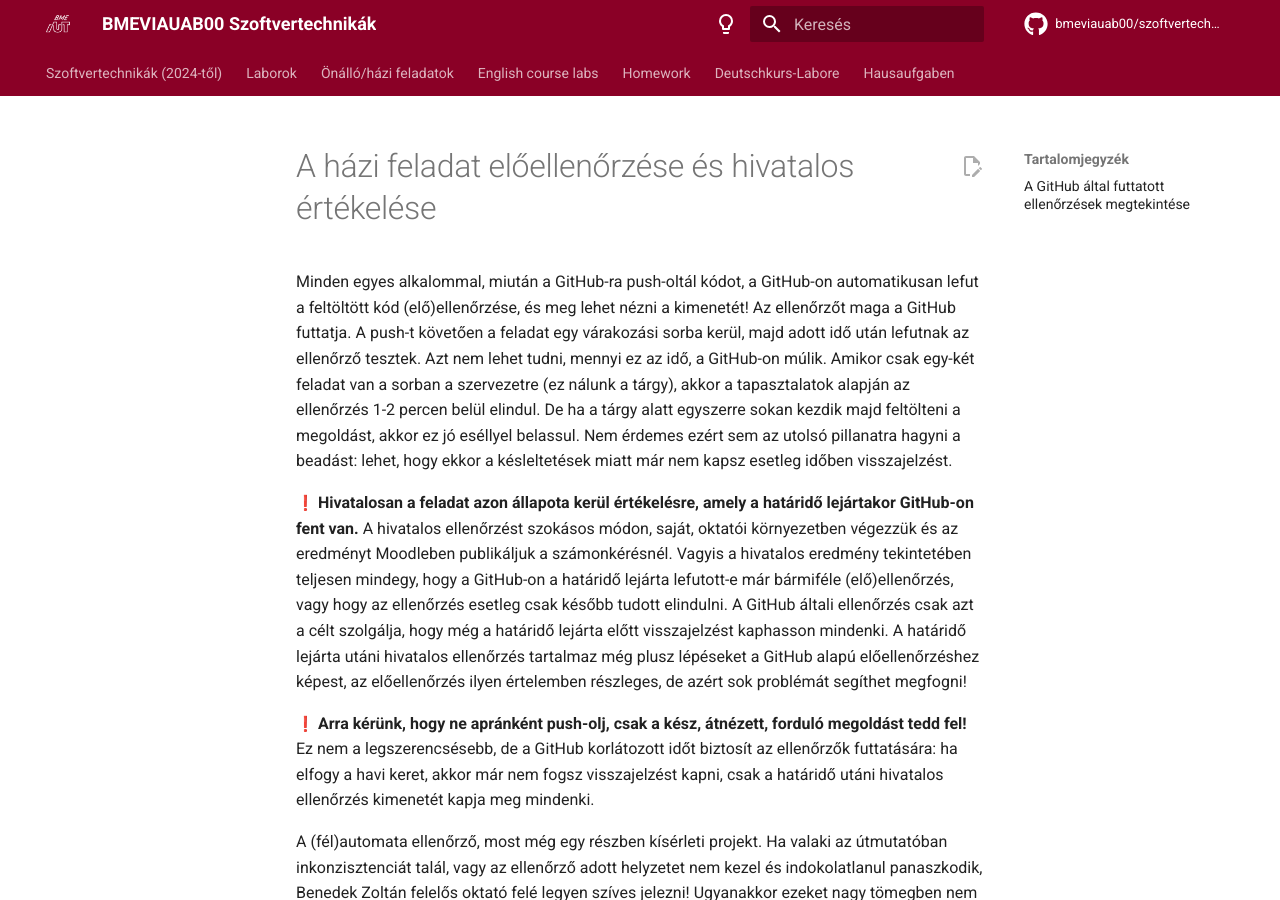
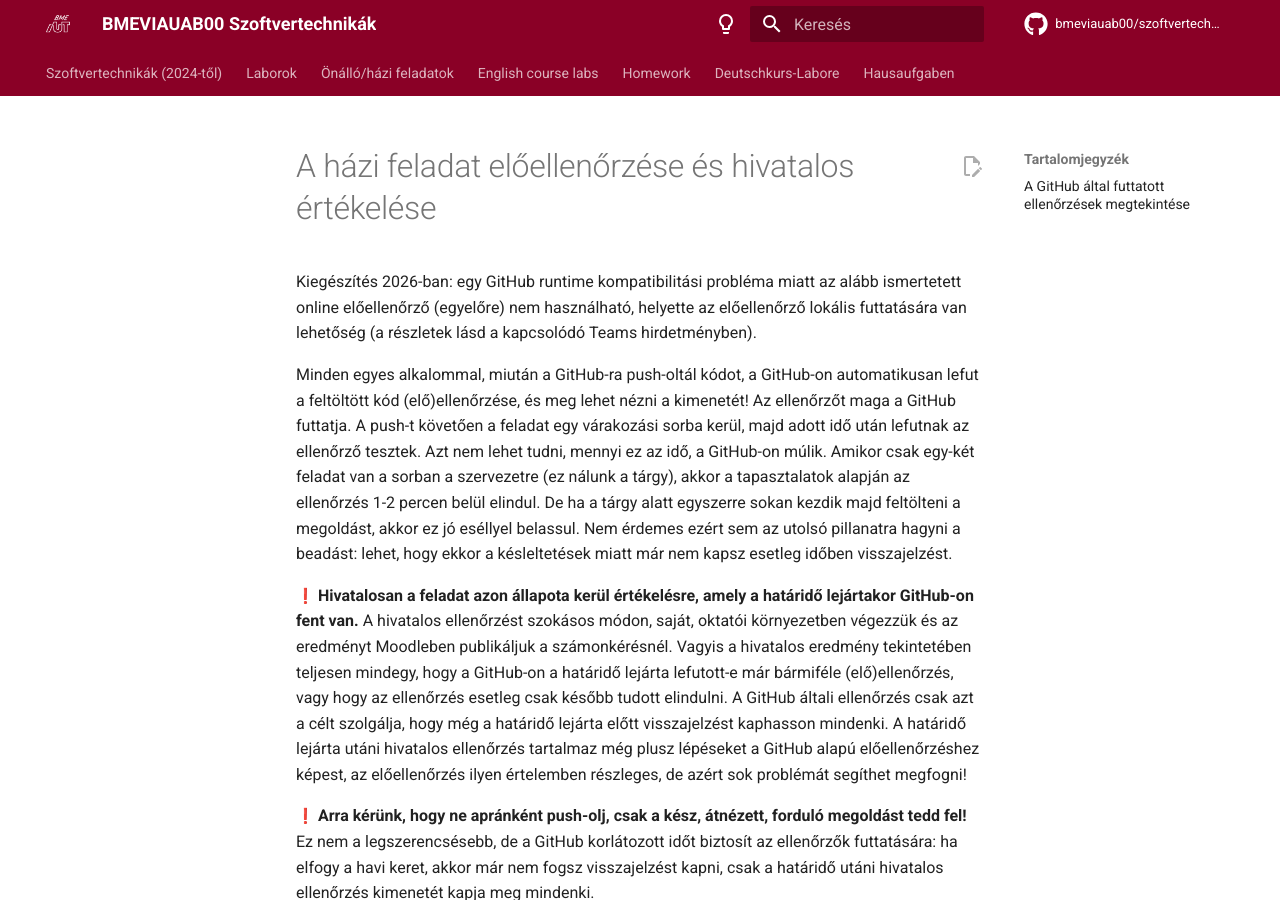
Before and after one commit to bmeviauab00/szoftvertechnikak, an MkDocs documentation site: the page built from docs/hazi/eloellenorzes-ertekeles/index.md, in a window 1280 px wide and 900 px high. Built offline with MkDocs 1.6.1 and Material for MkDocs 9.7.7, drawn with Linux system fonts in a browser that asks for light colours; emoji names are drawn with the system emoji font; comment, search, counter and statistics services are not loaded; the version menu is left out.

Commit message:
1. HF előellenőrző lokálisan

```diff
--- a/docs/hazi/eloellenorzes-ertekeles/index.md
+++ b/docs/hazi/eloellenorzes-ertekeles/index.md
@@ -1,4 +1,6 @@
 # A házi feladat előellenőrzése és hivatalos értékelése
+
+Kiegészítés 2026-ban: egy GitHub runtime kompatibilitási probléma miatt az alább ismertetett online előellenőrző (egyelőre) nem használható, helyette az előellenőrző lokális futtatására van lehetőség (a részletek lásd a kapcsolódó Teams hirdetményben).
 
 Minden egyes alkalommal, miután a GitHub-ra push-oltál kódot, a GitHub-on automatikusan lefut a feltöltött kód (elő)ellenőrzése, és meg lehet nézni a kimenetét! Az ellenőrzőt maga a GitHub futtatja. A push-t követően a feladat egy várakozási sorba kerül, majd adott idő után lefutnak az ellenőrző tesztek. Azt nem lehet tudni, mennyi ez az idő, a GitHub-on múlik. Amikor csak egy-két feladat van a sorban a szervezetre (ez nálunk a tárgy), akkor a tapasztalatok alapján az ellenőrzés 1-2 percen belül elindul. De ha a tárgy alatt egyszerre sokan kezdik majd feltölteni a megoldást, akkor ez jó eséllyel belassul. Nem érdemes ezért sem az utolsó pillanatra hagyni a beadást: lehet, hogy ekkor a késleltetések miatt már nem kapsz esetleg időben visszajelzést.
 
```
